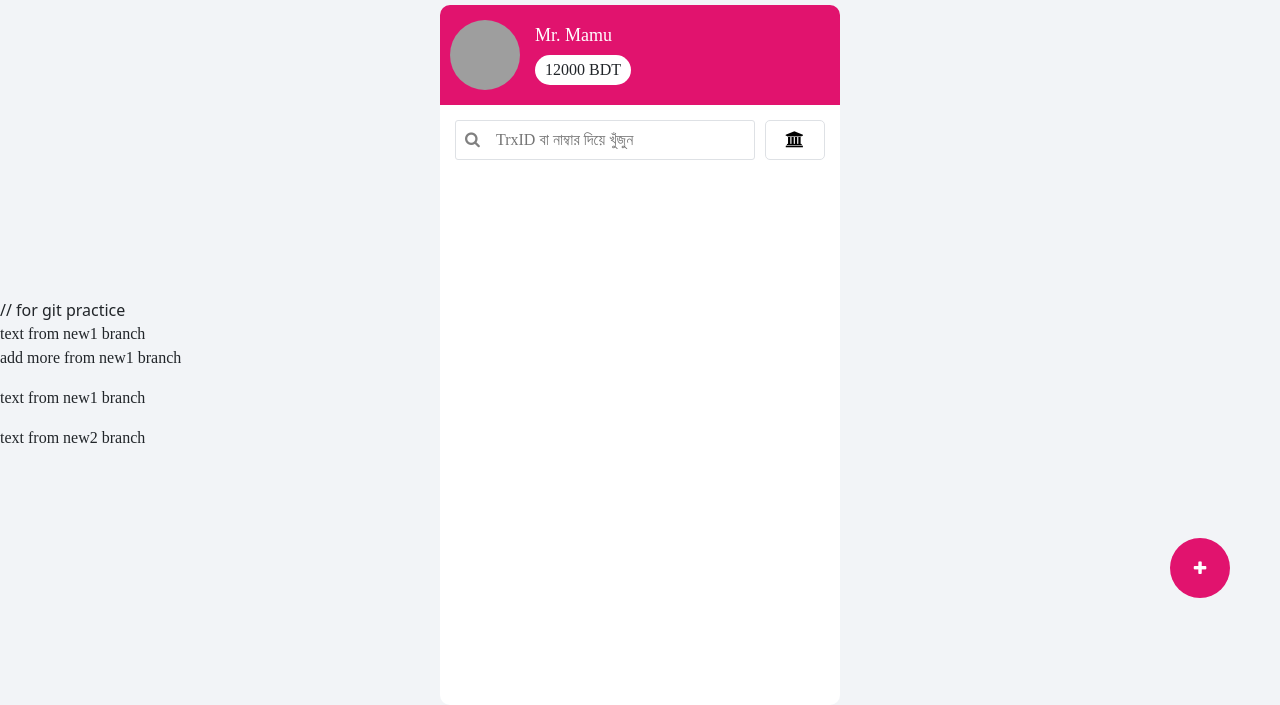
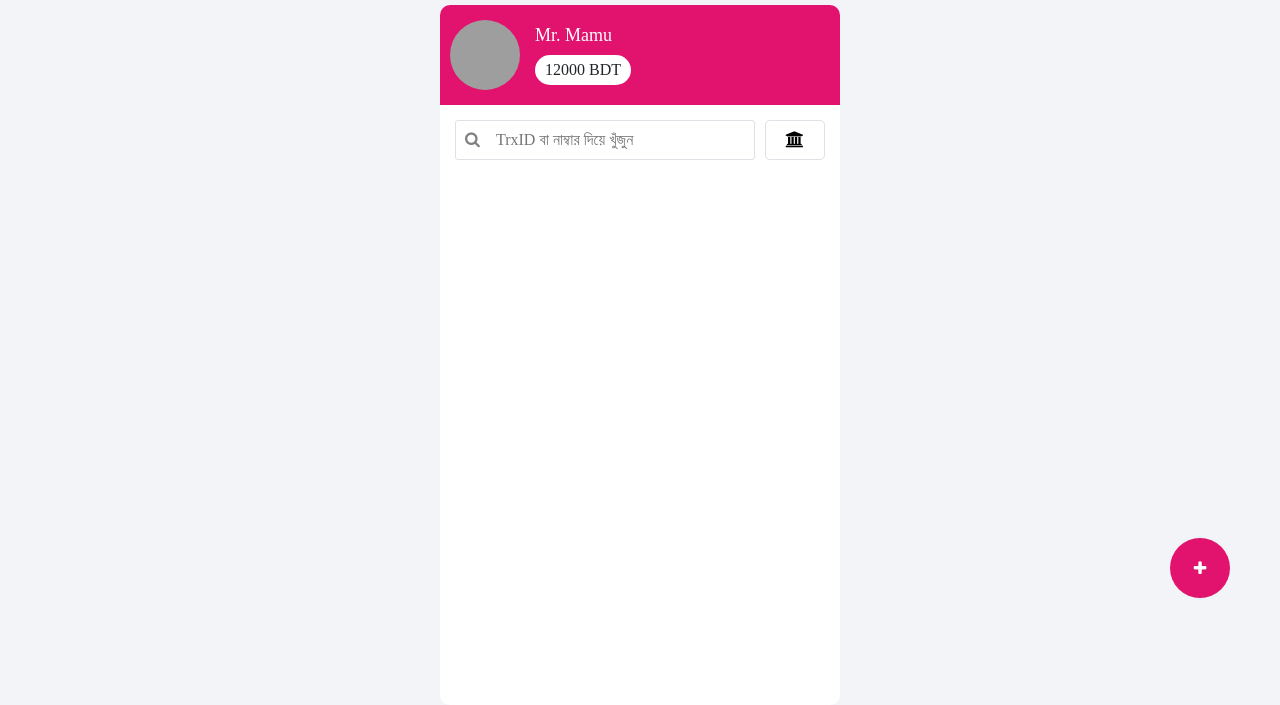
Before and after one commit to mahmudhussaininfo/bkashApp, a plain HTML site: page bkash-ui/index.html in a window 1280 px wide. Shown: the part 152-857 px from the top of the page. Drawn offline with nearby package versions, Linux system fonts and the light colour scheme; grey boxes are pictures that could not be loaded.

Commit message:
upload bkash final

```diff
--- a/bkash-ui/index.html
+++ b/bkash-ui/index.html
@@ -101,15 +101,6 @@
       </div>
     </div>
 
-    // for git practice
-
-    <p>text from new1 branch
-      <br>add more from new1 branch
-    </p>
-
-    <p>text from new1 branch</p>
-    <p>text from new2 branch</p>
-
 
 
     <script src="https://cdn.jsdelivr.net/npm/bootstrap@5.3.3/dist/js/bootstrap.bundle.min.js"></script>
```
